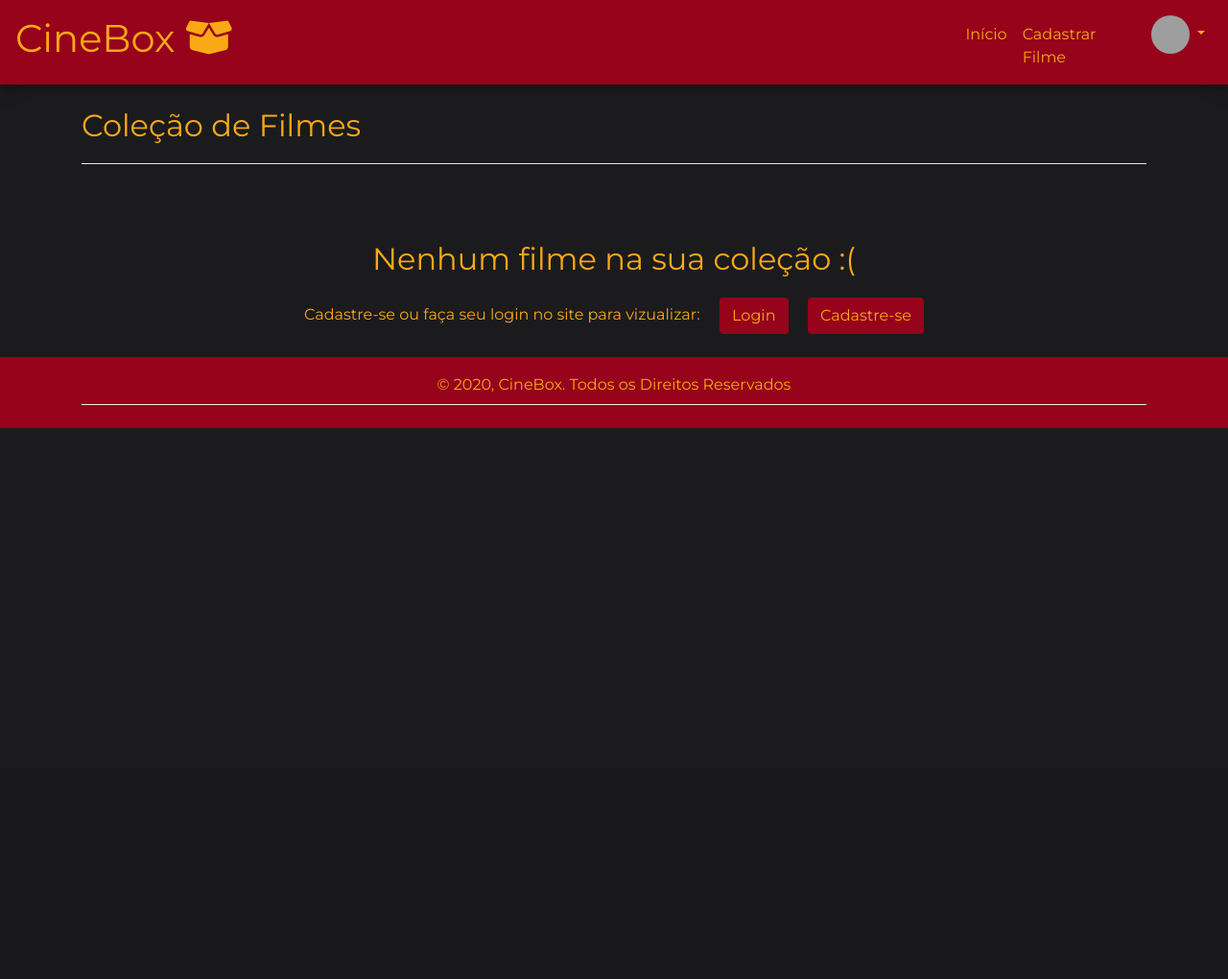
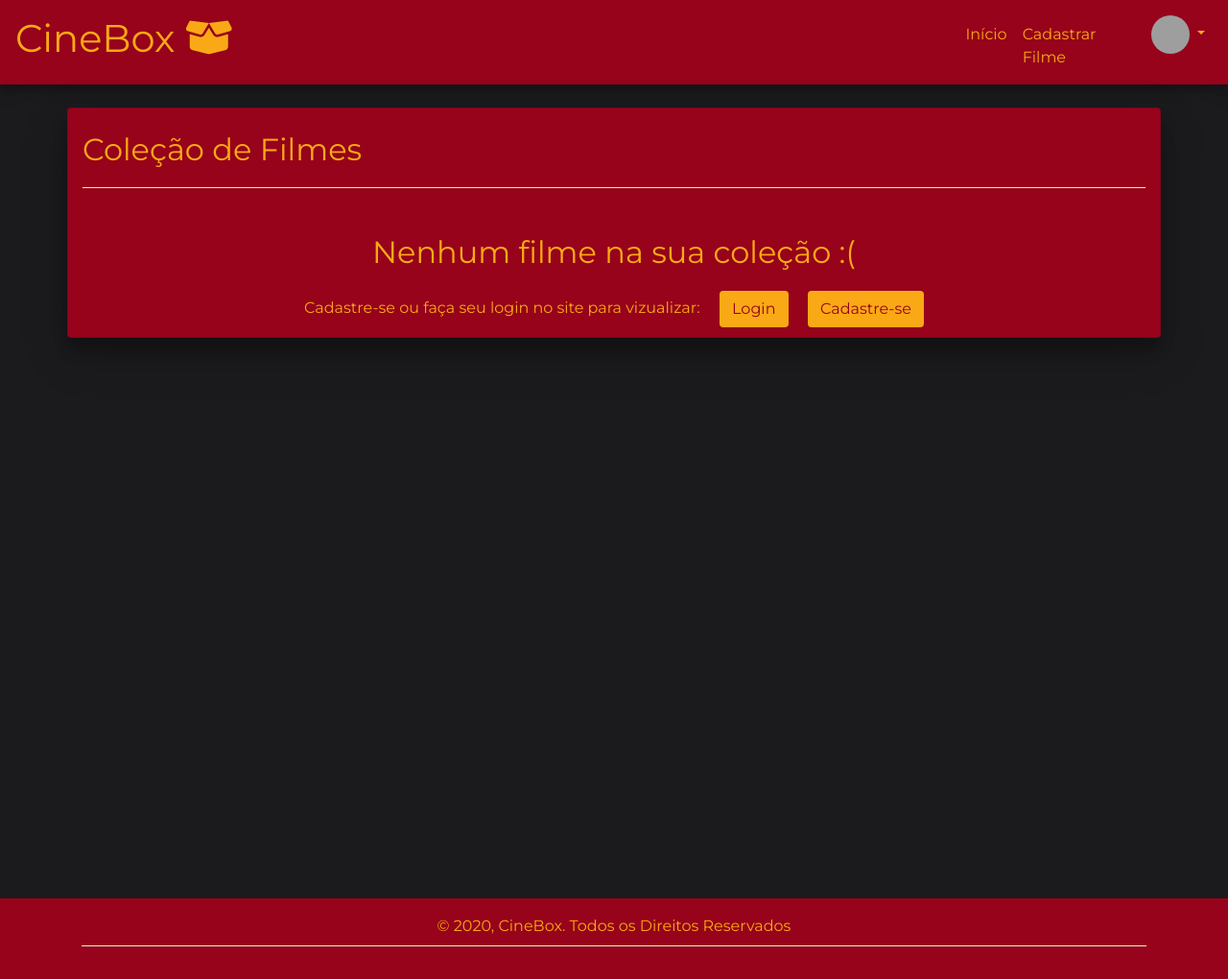
Before and after one commit to gionogueira/cinebox, a Django app: page /colecaofilmes/ in a window 1280 px wide. Shown: the whole page at 96% size. Before the commit the page ends 446 px from the top, so only its background shows below. Run offline with Django 3.2, Linux system fonts and the light colour scheme; some libraries are stand-ins or nearby versions; grey boxes are pictures that could not be loaded.

Commit message:
Alteração do footer e ajeitando templates

```diff
--- a/colecao_filmes/static/css/colecaofilmes.css
+++ b/colecao_filmes/static/css/colecaofilmes.css
@@ -1,14 +1,27 @@
-body {
+html, body {
+    margin: 0;
+	padding: 0;
+	height: 100%;
     background-color: #1B1B1E;
 }
 
-tr, h1, h2, a {
+tr, h1, h2, a, a:active, ul, .text-muted {
     color: #FAA916 !important;
     font-family: 'Montserrat';
+    text-decoration: none !important;
 }
 
 h2 {
     margin-bottom: 20px;
+}
+
+#wrapper{
+	min-height: 100%;
+    position: relative;
+}
+
+.container{
+    padding-bottom: 10px;
 }
 
 /*
@@ -51,7 +64,7 @@ h2 {
     color: #FAA916 !important;
 }
 
-input[type=text], [type=number], [type=file], [type=password]{
+input[type=text], [type=number], [type=file], [type=password], [type=url]{
     box-sizing: border-box;
     border: none;
     border-bottom: 2px solid #FAA916;
@@ -92,9 +105,11 @@ textarea{
 .footer {
     background-color: #96031A;
     color: #FAA916;
-    width: 100%;
-    position: absolute;
-    text-align: center;
+	width: 100%;
+	text-align: center;
+	position: absolute;
+	top: 100%;
+	left: 0;
 }
 
 /*
@@ -102,7 +117,8 @@ textarea{
  */
 
 .button-exception{
-    background-color: #96031A;
+    background-color: #FAA916;
+    color: #96031A !important;
 }
 
 /*
@@ -167,6 +183,7 @@ textarea:focus,
 textarea.form-control:focus,
 input.form-control:focus,
 input[type=text]:focus,
+input[type=url]:focus,
 input[type=password]:focus,
 input[type=email]:focus,
 input[type=number]:focus,
@@ -174,6 +191,7 @@ input[type=number]:focus,
 [type=password].form-control:focus,
 [type=email].form-control:focus,
 [type=tel].form-control:focus,
+[type=url].form-control:focus,
 [contenteditable].form-control:focus {
     outline: none;
     box-shadow:none !important;
--- a/colecao_filmes/templates/colecaofilmes/base.html
+++ b/colecao_filmes/templates/colecaofilmes/base.html
@@ -64,6 +64,7 @@
         </div>
     </nav>
 
+    <div id="wrapper">
         {% block content %}
         {% endblock %}
 
@@ -73,6 +74,8 @@
               <div class="dropdown-divider"></div>
             </div>
         </footer>
+    </div>
+
 </body>
 
 <!-- JS Bootstrap -->
--- a/colecao_filmes/templates/colecaofilmes/cadastrofilme.html
+++ b/colecao_filmes/templates/colecaofilmes/cadastrofilme.html
@@ -7,8 +7,8 @@
 {% block content %}
 
 <div class="container card mt-4">
-    <div class="row">
-        <div class="col mt-4">
+    <div class="row mt-4">
+        <div class="col">
             <h2>Cadastre seu filme</h2>
             {% if user.is_authenticated %}
                 <form method="POST" class="post-form" enctype="multipart/form-data">
--- a/colecao_filmes/templates/colecaofilmes/colecaofilmes.html
+++ b/colecao_filmes/templates/colecaofilmes/colecaofilmes.html
@@ -4,11 +4,10 @@
 
 {% block content %}
 
-<div class="content container mt-4">
-
-    <h2>Coleção de Filmes</h2>
-    <div class="dropdown-divider"></div>
-    {% if user.is_authenticated %}
+{% if user.is_authenticated %}
+    <div class="container mt-4">
+        <h2 class="mt-4">Coleção de Filmes</h2>
+        <div class="dropdown-divider"></div>
         <div class="center slider mt-4">
             <div class="carousel2">
                 {% for filmes in filme %}
@@ -24,9 +23,13 @@
                 {% endfor %}
             </div>
         </div>
-    {% else %}
-        <div class="row">
-            <div class="col-md-12 mt-4">
+    </div>
+{% else %}
+    <div class="container card mt-4">
+        <div class="row mt-4">
+            <div class="col">
+                <h2>Coleção de Filmes</h2>
+                <div class="dropdown-divider"></div>
                 <div class="text-center mt-5">
                     <h2>Nenhum filme na sua coleção :(</h2>
                     <a>Cadastre-se ou faça seu login no site para vizualizar:</a>
@@ -35,7 +38,7 @@
                 </div>
             </div>
         </div>
-    {% endif %}
-</div>
+    </div>
+{% endif %}
 
 {% endblock %}
--- a/colecao_filmes/templates/registration/login.html
+++ b/colecao_filmes/templates/registration/login.html
@@ -14,7 +14,8 @@
             <form method="POST" class="post-form col-8 form-signin" enctype="multipart/form-data">
                 {% csrf_token %}
                 <a>{{ form|crispy}}</a>
-                <button type="submit" value="Login" class="btn-block btn btn-color mt-4">Entrar</button>
+                <button type="submit" value="Login" class="btn-block btn btn-color mt-4 mb-4">Entrar</button>
+                <a href="{% url 'password_reset' %}">Esqueci minha senha</a>
             </form>
         </div>
     </div>
```
Lines whose indentation alone changed are shown as unchanged.
